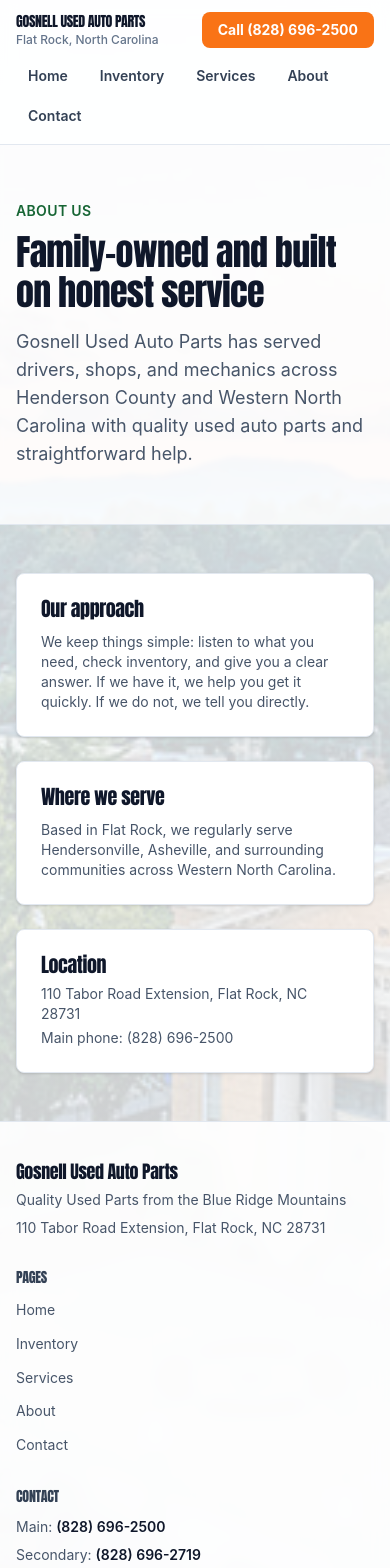
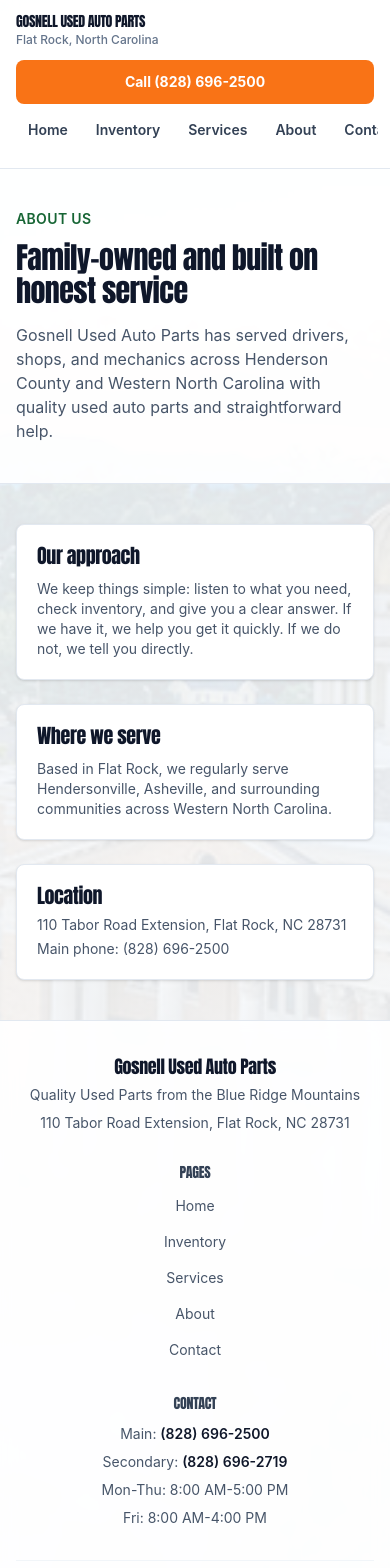
Before and after one commit to newoninja/gosnell-used-auto-parts, a Next.js app: page /about in a window 390 px wide. Shown: the top 1568 px of the page. Built offline with nearby package versions, Linux system fonts and the light colour scheme; no server answers.

Commit message:
Improve mobile layout, readability, and touch targets

```diff
--- a/app/about/page.tsx
+++ b/app/about/page.tsx
@@ -12,21 +12,21 @@
   return (
     <main className="min-h-screen">
       <section className="border-b border-slate-200 bg-white">
-        <div className="mx-auto max-w-5xl px-4 py-14 sm:px-6 lg:px-8">
+        <div className="mx-auto max-w-5xl px-4 py-10 sm:px-6 sm:py-14 lg:px-8">
           <p className="text-sm font-semibold uppercase tracking-wide text-forest-700">About Us</p>
-          <h1 className="mt-3 font-heading text-4xl font-black text-slate-900 sm:text-5xl">
+          <h1 className="mt-3 font-heading text-3xl font-black text-slate-900 sm:text-5xl">
             Family-owned and built on honest service
           </h1>
-          <p className="mt-4 max-w-3xl text-lg text-slate-600">
+          <p className="mt-4 max-w-3xl text-base text-slate-600 sm:text-lg">
             {BUSINESS.name} has served drivers, shops, and mechanics across Henderson County and
             Western North Carolina with quality used auto parts and straightforward help.
           </p>
         </div>
       </section>
 
-      <section className="mx-auto max-w-5xl px-4 py-12 sm:px-6 lg:px-8">
+      <section className="mx-auto max-w-5xl px-4 py-10 sm:px-6 sm:py-12 lg:px-8">
         <div className="grid gap-6 md:grid-cols-2">
-          <article className="rounded-lg border border-slate-200 bg-white p-6 shadow-sm">
+          <article className="rounded-lg border border-slate-200 bg-white p-5 shadow-sm sm:p-6">
             <h2 className="font-heading text-xl font-bold text-slate-900">Our approach</h2>
             <p className="mt-3 text-sm text-slate-600">
               We keep things simple: listen to what you need, check inventory, and give you a clear answer.
@@ -34,7 +34,7 @@
             </p>
           </article>
 
-          <article className="rounded-lg border border-slate-200 bg-white p-6 shadow-sm">
+          <article className="rounded-lg border border-slate-200 bg-white p-5 shadow-sm sm:p-6">
             <h2 className="font-heading text-xl font-bold text-slate-900">Where we serve</h2>
             <p className="mt-3 text-sm text-slate-600">
               Based in Flat Rock, we regularly serve Hendersonville, Asheville, and surrounding
@@ -43,7 +43,7 @@
           </article>
         </div>
 
-        <div className="mt-6 rounded-lg border border-slate-200 bg-white p-6 shadow-sm">
+        <div className="mt-6 rounded-lg border border-slate-200 bg-white p-5 shadow-sm sm:p-6">
           <h2 className="font-heading text-xl font-bold text-slate-900">Location</h2>
           <p className="mt-2 text-sm text-slate-600">{BUSINESS.address.full}</p>
           <p className="mt-1 text-sm text-slate-600">Main phone: {BUSINESS.phones.main}</p>
--- a/app/contact/page.tsx
+++ b/app/contact/page.tsx
@@ -16,19 +16,19 @@
   return (
     <main className="min-h-screen">
       <section className="border-b border-slate-200 bg-white">
-        <div className="mx-auto max-w-5xl px-4 py-14 sm:px-6 lg:px-8">
+        <div className="mx-auto max-w-5xl px-4 py-10 sm:px-6 sm:py-14 lg:px-8">
           <p className="text-sm font-semibold uppercase tracking-wide text-forest-700">Contact</p>
-          <h1 className="mt-3 font-heading text-4xl font-black text-slate-900 sm:text-5xl">Get in touch</h1>
-          <p className="mt-4 max-w-2xl text-lg text-slate-600">
+          <h1 className="mt-3 font-heading text-3xl font-black text-slate-900 sm:text-5xl">Get in touch</h1>
+          <p className="mt-4 max-w-2xl text-base text-slate-600 sm:text-lg">
             Call us for the fastest response, or send your request below.
           </p>
         </div>
       </section>
 
-      <section className="mx-auto max-w-5xl px-4 py-12 sm:px-6 lg:px-8">
+      <section className="mx-auto max-w-5xl px-4 py-10 sm:px-6 sm:py-12 lg:px-8">
         <div className="grid gap-6 lg:grid-cols-2">
           <div className="space-y-4">
-            <div className="rounded-lg border border-slate-200 bg-white p-5 shadow-sm">
+            <div className="rounded-lg border border-slate-200 bg-white p-4 shadow-sm sm:p-5">
               <p className="flex items-start gap-2 text-sm text-slate-700">
                 <MapPin className="mt-0.5 h-4 w-4 shrink-0 text-orange-500" aria-hidden="true" />
                 {BUSINESS.address.full}
@@ -63,7 +63,7 @@
             <iframe
               title="Gosnell Used Auto Parts map"
               src="https://maps.google.com/maps?q=110+Tabor+Road+Extension,+Flat+Rock,+NC+28731&t=&z=15&ie=UTF8&iwloc=&output=embed"
-              className="h-64 w-full rounded-lg border border-slate-200"
+              className="h-56 w-full rounded-lg border border-slate-200 sm:h-64"
               loading="lazy"
             />
           </div>
--- a/app/globals.css
+++ b/app/globals.css
@@ -63,7 +63,7 @@
 
 .site-bg {
   background-image:
-    linear-gradient(rgba(248, 250, 252, 0.82), rgba(248, 250, 252, 0.84)),
+    linear-gradient(rgba(248, 250, 252, 0.78), rgba(248, 250, 252, 0.82)),
     url('/hendersonville11.jpg');
   background-size: cover;
   background-position: center top;
@@ -73,22 +73,35 @@
 
 .site-bg main > section.bg-white,
 .site-bg main > section[class*=" bg-white"] {
-  background-color: rgba(255, 255, 255, 0.82) !important;
-  backdrop-filter: blur(2px);
-  -webkit-backdrop-filter: blur(2px);
+  background-color: rgba(255, 255, 255, 0.88) !important;
+  backdrop-filter: blur(1px);
+  -webkit-backdrop-filter: blur(1px);
 }
 
 .site-bg main > section.bg-slate-50,
 .site-bg main > section[class*=" bg-slate-50"] {
-  background-color: rgba(248, 250, 252, 0.78) !important;
-  backdrop-filter: blur(2px);
-  -webkit-backdrop-filter: blur(2px);
+  background-color: rgba(248, 250, 252, 0.84) !important;
+  backdrop-filter: blur(1px);
+  -webkit-backdrop-filter: blur(1px);
 }
 
 @media (max-width: 768px) {
   .site-bg {
+    background-image:
+      linear-gradient(rgba(248, 250, 252, 0.9), rgba(248, 250, 252, 0.93)),
+      url('/hendersonville11.jpg');
     background-attachment: scroll;
-    background-position: center;
+    background-position: 58% top;
+  }
+
+  .site-bg main > section.bg-white,
+  .site-bg main > section[class*=" bg-white"] {
+    background-color: rgba(255, 255, 255, 0.92) !important;
+  }
+
+  .site-bg main > section.bg-slate-50,
+  .site-bg main > section[class*=" bg-slate-50"] {
+    background-color: rgba(248, 250, 252, 0.9) !important;
   }
 }
 
--- a/app/services/page.tsx
+++ b/app/services/page.tsx
@@ -36,32 +36,32 @@
   return (
     <main className="min-h-screen">
       <section className="border-b border-slate-200 bg-white">
-        <div className="mx-auto max-w-5xl px-4 py-14 sm:px-6 lg:px-8">
+        <div className="mx-auto max-w-5xl px-4 py-10 sm:px-6 sm:py-14 lg:px-8">
           <p className="text-sm font-semibold uppercase tracking-wide text-forest-700">Services</p>
-          <h1 className="mt-3 font-heading text-4xl font-black text-slate-900 sm:text-5xl">What we do</h1>
-          <p className="mt-4 max-w-2xl text-lg text-slate-600">
+          <h1 className="mt-3 font-heading text-3xl font-black text-slate-900 sm:text-5xl">What we do</h1>
+          <p className="mt-4 max-w-2xl text-base text-slate-600 sm:text-lg">
             Simple, practical support for finding the right used part quickly.
           </p>
         </div>
       </section>
 
-      <section className="mx-auto max-w-5xl px-4 py-12 sm:px-6 lg:px-8">
+      <section className="mx-auto max-w-5xl px-4 py-10 sm:px-6 sm:py-12 lg:px-8">
         <div className="grid gap-4 md:grid-cols-2">
           {services.map((service) => (
-            <article key={service.title} className="rounded-lg border border-slate-200 bg-white p-5 shadow-sm">
+            <article key={service.title} className="rounded-lg border border-slate-200 bg-white p-4 shadow-sm sm:p-5">
               <h2 className="font-heading text-xl font-bold text-slate-900">{service.title}</h2>
               <p className="mt-2 text-sm text-slate-600">{service.description}</p>
             </article>
           ))}
         </div>
 
-        <div className="mt-8 rounded-lg border border-orange-200 bg-orange-50 p-5">
+        <div className="mt-8 rounded-lg border border-orange-200 bg-orange-50 p-4 sm:p-5">
           <p className="text-sm text-slate-700">
             Need help now? Call us and speak to a real person.
           </p>
           <a
             href={BUSINESS.phones.mainHref}
-            className="mt-3 inline-flex items-center gap-2 rounded-md bg-orange-500 px-4 py-2 text-sm font-bold text-white transition-colors hover:bg-orange-400"
+            className="mt-3 inline-flex min-h-11 w-full items-center justify-center gap-2 rounded-md bg-orange-500 px-4 py-2.5 text-sm font-bold text-white transition-colors hover:bg-orange-400 sm:w-auto"
           >
             <Phone className="h-4 w-4" aria-hidden="true" />
             {BUSINESS.phones.main}
--- a/components/site-footer.tsx
+++ b/components/site-footer.tsx
@@ -11,9 +11,9 @@
 
 export function SiteFooter() {
   return (
-    <footer className="border-t border-slate-200 bg-white/90 backdrop-blur-sm">
-      <div className="mx-auto max-w-6xl px-4 py-10 sm:px-6 lg:px-8">
-        <div className="grid grid-cols-1 gap-8 md:grid-cols-3">
+    <footer className="border-t border-slate-200 bg-white/92 backdrop-blur-sm">
+      <div className="mx-auto max-w-6xl px-4 py-9 sm:px-6 sm:py-10 lg:px-8">
+        <div className="grid grid-cols-1 gap-8 text-center md:grid-cols-3 md:text-left">
           <div>
             <h2 className="font-heading text-lg font-bold text-slate-900">{BUSINESS.name}</h2>
             <p className="mt-2 text-sm text-slate-600">{BUSINESS.tagline}</p>
@@ -25,7 +25,7 @@
             <ul className="mt-3 space-y-2">
               {navLinks.map((link) => (
                 <li key={link.href}>
-                  <Link href={link.href} className="text-sm text-slate-600 transition-colors hover:text-orange-600">
+                  <Link href={link.href} className="inline-block py-1 text-sm text-slate-600 transition-colors hover:text-orange-600">
                     {link.label}
                   </Link>
                 </li>
@@ -48,7 +48,7 @@
           </div>
         </div>
 
-        <p className="mt-8 border-t border-slate-100 pt-4 text-xs text-slate-500">
+        <p className="mt-8 border-t border-slate-100 pt-4 text-center text-xs text-slate-500 md:text-left">
           © {new Date().getFullYear()} {BUSINESS.name}. Serving Henderson County and Western North Carolina.
         </p>
       </div>
--- a/components/site-header.tsx
+++ b/components/site-header.tsx
@@ -13,7 +13,7 @@
   return (
     <header className="sticky top-0 z-40 border-b border-slate-200 bg-white/95 backdrop-blur-sm">
       <div className="mx-auto max-w-6xl px-4 py-3 sm:px-6 lg:px-8">
-        <div className="flex flex-wrap items-center justify-between gap-3">
+        <div className="flex flex-col gap-3 sm:flex-row sm:items-center sm:justify-between">
           <Link href="/" className="leading-tight">
             <span className="block font-heading text-sm font-black tracking-tight text-slate-900 sm:text-base">
               GOSNELL USED AUTO PARTS
@@ -22,17 +22,17 @@
           </Link>
           <a
             href={BUSINESS.phones.mainHref}
-            className="rounded-lg bg-orange-500 px-4 py-2 text-sm font-bold text-white transition-colors hover:bg-orange-400"
+            className="inline-flex min-h-11 w-full items-center justify-center rounded-lg bg-orange-500 px-4 py-2.5 text-sm font-bold text-white transition-colors hover:bg-orange-400 sm:w-auto"
           >
             Call {BUSINESS.phones.main}
           </a>
         </div>
-        <nav className="mt-3 flex flex-wrap gap-2">
+        <nav className="-mx-1 mt-2 flex gap-1 overflow-x-auto px-1 pb-1 sm:mt-3 sm:flex-wrap sm:overflow-visible sm:px-0 sm:pb-0">
           {navLinks.map((link) => (
             <Link
               key={link.href}
               href={link.href}
-              className="rounded-md px-3 py-1.5 text-sm font-semibold text-slate-700 transition-colors hover:bg-slate-100 hover:text-slate-900"
+              className="min-h-10 whitespace-nowrap rounded-md px-3 py-2 text-sm font-semibold text-slate-700 transition-colors hover:bg-slate-100 hover:text-slate-900"
             >
               {link.label}
             </Link>
```
Also changed, not shown: app/inventory/page.tsx (+8 -8 lines), app/page.tsx (+13 -13 lines), components/simple-contact-form.tsx (+8 -8 lines).
